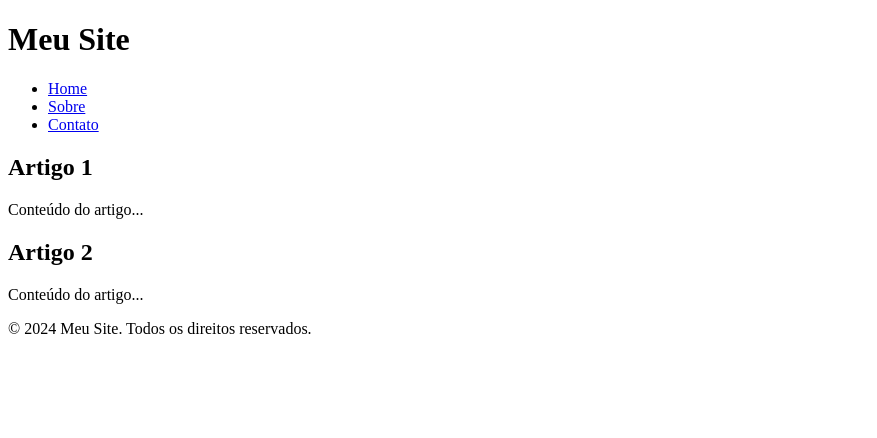
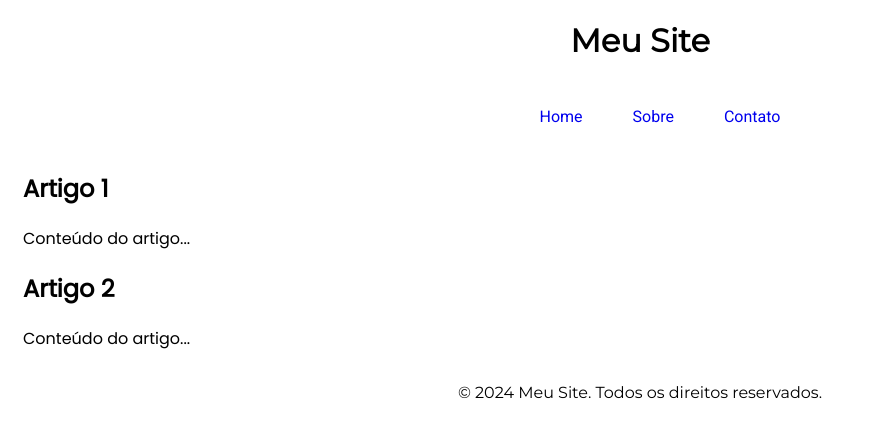
Before and after one commit to gabrielmaierbr/semanticahtml, a plain HTML site: page index.html in a window 1280 px wide. Shown: the whole page, without its empty margins (0-877 px from the left). Drawn offline with Linux system fonts and the light colour scheme.

Commit message:
Index Semantico + Pequenas mods CSS

```diff
--- /dev/null
+++ b/css/style.css
@@ -0,0 +1,57 @@
+@import url('https://fonts.googleapis.com/css2?family=Montserrat&display=swap');
+@import url('https://fonts.googleapis.com/css2?family=Roboto&display=swap');
+@import url('https://fonts.googleapis.com/css2?family=Poppins&display=swap');
+
+*
+{
+    user-select: none;
+}
+
+header
+{
+    font-family: "Montserrat", sans-serif;
+    display: inline;
+    align-items: center;
+    text-align: center;
+}
+
+header nav
+{
+    font-family: "Roboto", sans-serif;
+}
+
+header nav ul
+{
+    display: flex;
+    justify-content: center;
+    list-style: none;
+}
+
+header nav ul li
+{
+    display: inline;
+    padding: 10px;
+    margin: 15px;
+    align-items: center;
+}
+
+header nav ul li a
+{
+    text-decoration: none;
+}
+
+#content
+{
+    font-family: "Poppins", sans-serif;
+    display: block;
+    padding: 0;
+    margin: 15px;
+}
+
+
+footer
+{
+    font-family: "Montserrat", sans-serif;
+    display: flex;
+    justify-content: center;
+}
--- a/index.html
+++ b/index.html
@@ -3,31 +3,32 @@
 <head>
     <meta charset="UTF-8">
     <meta name="viewport" content="width=device-width, initial-scale=1.0">
-    <title>Exemplo de HTML Não Semântico</title>
+    <title>HTML Semântico</title>
+    <link rel="stylesheet" href="css/style.css">
 </head>
 <body>
-    <div id="header">
+    <header>
         <h1>Meu Site</h1>
-        <div id="nav">
+        <nav>
             <ul>
                 <li><a href="#">Home</a></li>
                 <li><a href="#">Sobre</a></li>
                 <li><a href="#">Contato</a></li>
             </ul>
-        </div>
-    </div>
+        </nav>
+    </header>
     <div id="content">
-        <div class="article">
+        <article>
             <h2>Artigo 1</h2>
             <p>Conteúdo do artigo...</p>
-        </div>
-        <div class="article">
+        </article>
+        <article>
             <h2>Artigo 2</h2>
             <p>Conteúdo do artigo...</p>
-        </div>
+        </article>
     </div>
-    <div id="footer">
+    <footer>
         <p>&copy; 2024 Meu Site. Todos os direitos reservados.</p>
-    </div>
+    </footer>
 </body>
 </html>
```
